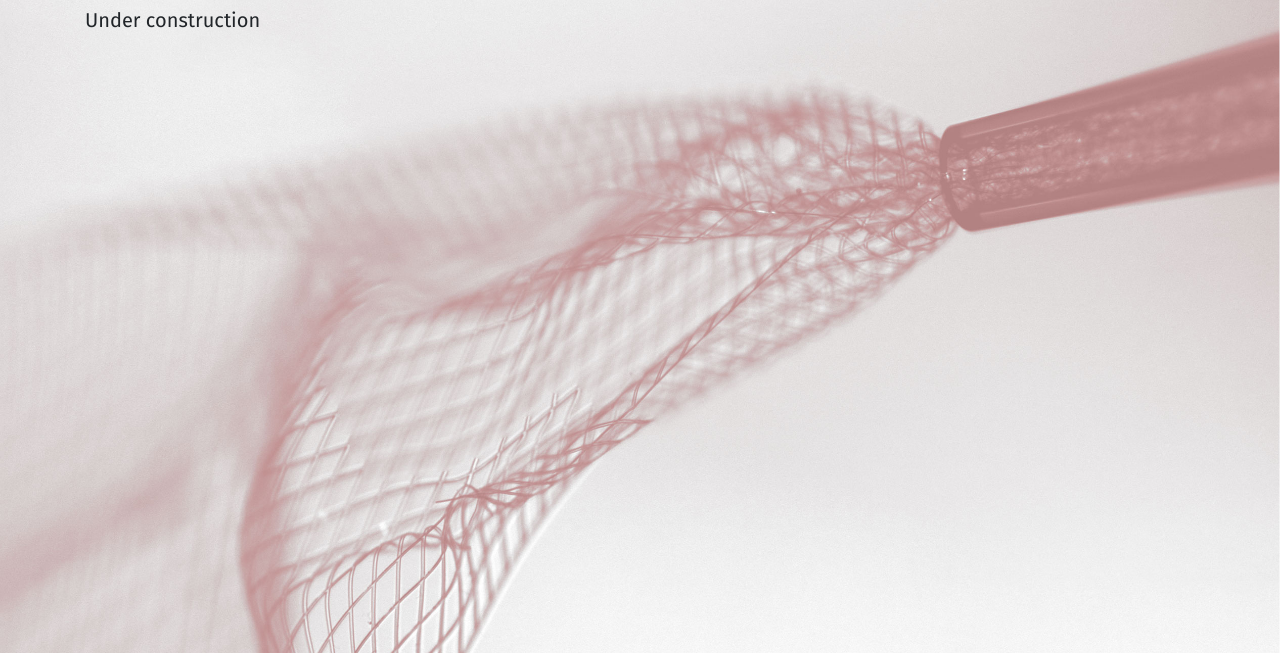
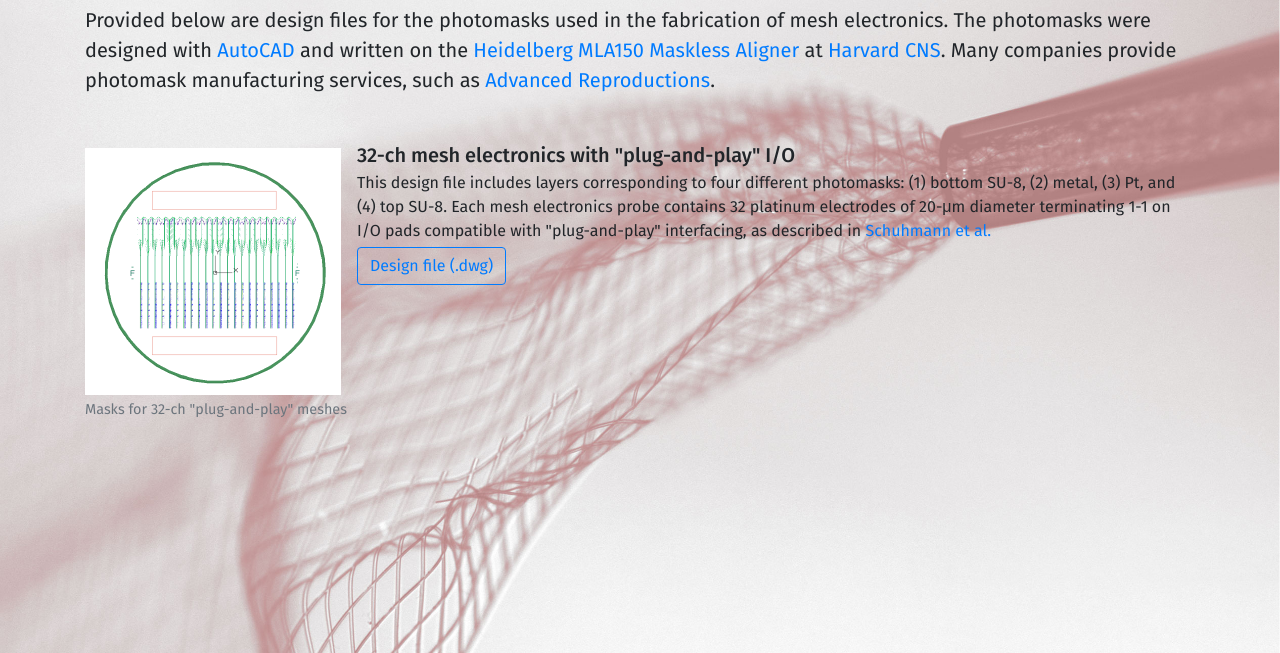
Before and after one commit to tgs2315/meshelectronics, a plain HTML site: page photomasks.html in a window 1280 px wide. Shown: the part 147-800 px from the top of the page. Drawn offline with nearby package versions, Linux system fonts and the light colour scheme; a web font is replaced by a local one.

Commit message:
Built out photomasks page; listed only plug-and-play design right now

```diff
--- a/photomasks.html
+++ b/photomasks.html
@@ -57,8 +57,25 @@
 	<div class="row">
 	  <div class="col">
 	    <h1 class="t1">Photomasks</h1>
-	    <p class="lead t2"> Under construction </p>
-	    <p></p>
+	    <p class="lead t2"> Provided below are design files for the photomasks used in the fabrication of mesh electronics. The photomasks were designed with <a href="https://www.autodesk.com/products/autocad/overview" target="_blank">AutoCAD</a> and written on the <a href="https://www.himt.de/index.php/MLA150.html" target="_blank">Heidelberg MLA150 Maskless Aligner</a> at <a href="https://cns1.rc.fas.harvard.edu" target="_blank"> Harvard CNS</a>. Many companies provide photomask manufacturing services, such as <a href="http://advancerepro.com/arc/" target="_blank">Advanced Reproductions</a>. </p>
+
+	    <ul class="list-unstyled mt-5 t2">
+
+	      <li class="media">
+		<figure class="figure">
+		  <img class="mr-3" src="static/plug-and-play-meshes.png" alt="Masks for 32-ch plug-and-play meshes">
+		  <figcaption class="figure-caption">Masks for 32-ch "plug-and-play" meshes</figcaption>
+		</figure>
+		<div class="media-body">
+		  <h5 class="mt-0 mb-1">32-ch mesh electronics with "plug-and-play" I/O</h5>
+		  This design file includes layers corresponding to four different photomasks: (1) bottom SU-8, (2) metal, (3) Pt, and (4) top SU-8. Each mesh electronics probe contains 32 platinum electrodes of 20-&mu;m diameter terminating 1-1 on I/O pads compatible with "plug-and-play" interfacing, as described in <a href="https://pubs.acs.org/doi/abs/10.1021/acs.nanolett.7b03081" target="_blank">Schuhmann et al.</a>
+		  <br>
+		  <a class="btn btn-outline-primary mt-1" href="static/plug-and-play-meshes.dwg" role="button"> Design file (.dwg) </a>
+		</div>
+	      </li>
+
+	    </ul>
+
 	  </div>
 	</div>
       </div>
```
Also changed, not shown: static/plug-and-play-meshes.png (added), 1 other file.
